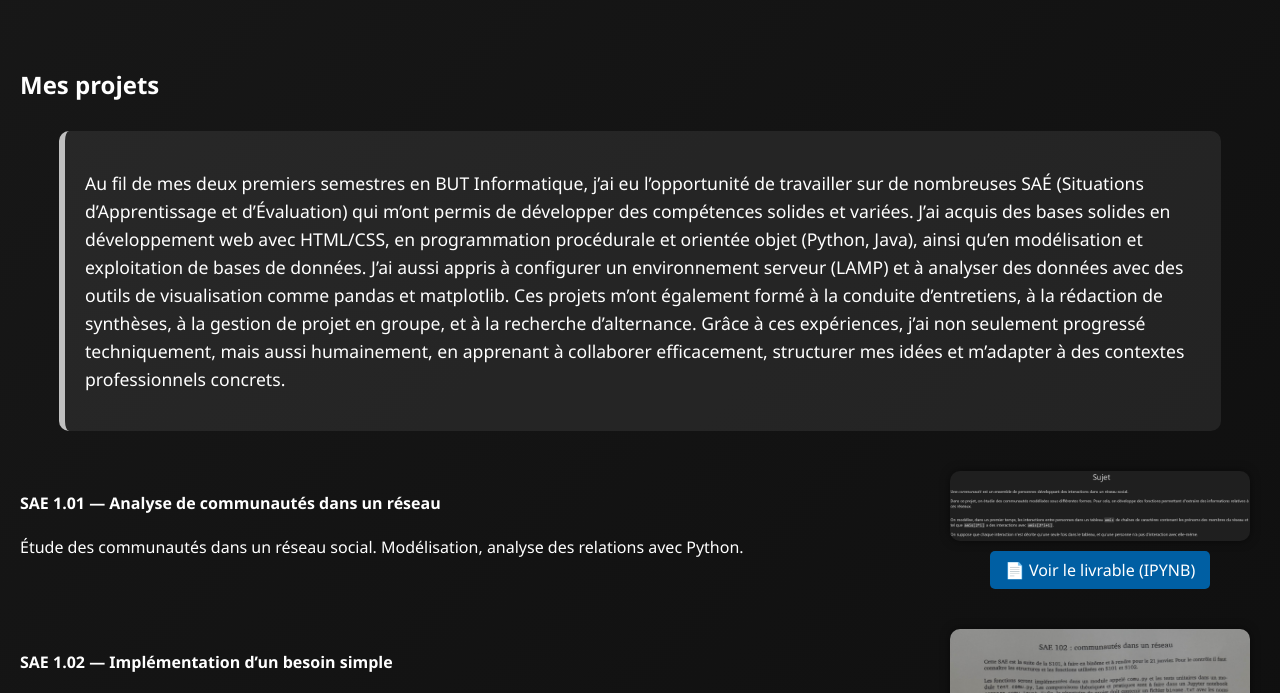
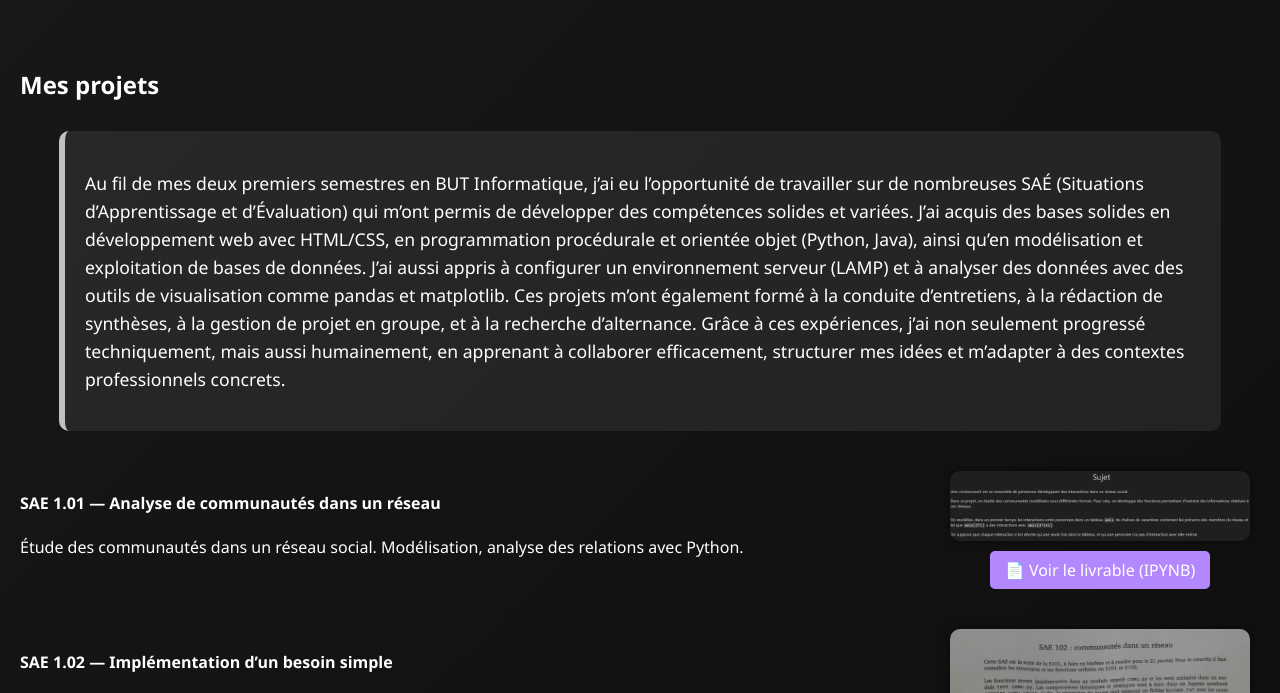
Before and after one commit to Meyruem/portfolio, a plain HTML site: page projets.html in a window 1280 px wide. Shown: the part 107-800 px from the top of the page. Drawn offline with Linux system fonts and the light colour scheme.

Commit message:
modifier

```diff
--- a/projets.html
+++ b/projets.html
@@ -37,17 +37,19 @@
     .sae-link {
       display: inline-block;
       padding: 8px 15px;
-      background-color: #005fa3;
-      color: white;
-      text-decoration: none;
-      border-radius: 5px;
-      transition: 0.3s;
+     background-color: #b388ff; /* violet néon */
+     color: white;
+     text-decoration: none;
+     border-radius: 5px;
+     transition: background-color 0.3s, transform 0.3s, color 0.3s;
     }
 
-    .sae-link:hover {
-      background-color: #ffd700;
-      color: #000;
-    }
+  .sae-link:hover {
+    background-color: #c0c0c0; /* gris argenté */
+    color: #000000;
+    transform: scale(1.05);
+  }
+
   </style>
 </head>
 <body>
```
